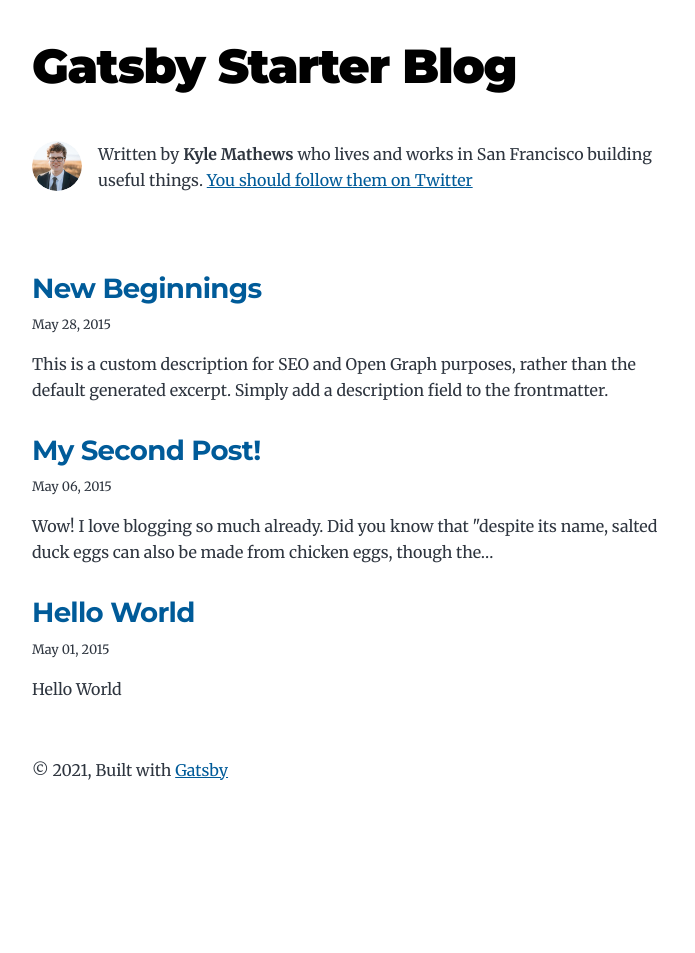
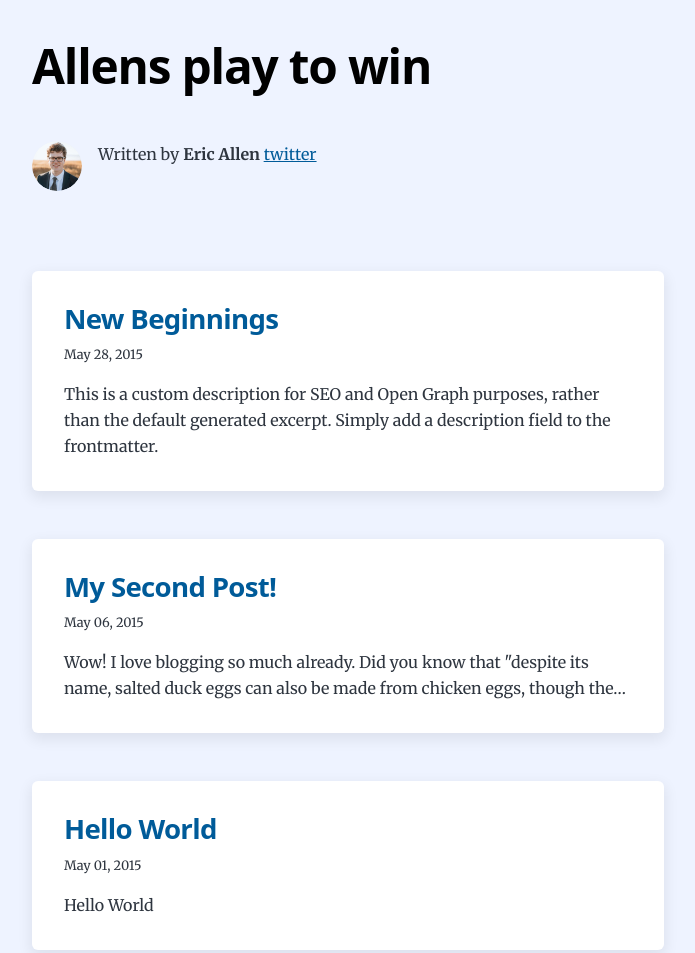
Before and after one commit to egallen15/portfolio, a Gatsby site: page / in a window 1280 px wide. Shown: the top 953 px of the page, without its empty margins (292-987 px from the left). Before the commit the page ends 846 px from the top, so only its background shows below. Built offline with nearby package versions, Linux system fonts and the light colour scheme; Gatsby itself is replaced by a stand-in of ours.

Commit message:
updated styles on posts and blog background, tweaked fonts

```diff
--- a/gatsby-config.js
+++ b/gatsby-config.js
@@ -1,14 +1,14 @@
 module.exports = {
   siteMetadata: {
-    title: `Gatsby Starter Blog`,
+    title: `Allens play to win`,
     author: {
-      name: `Kyle Mathews`,
-      summary: `who lives and works in San Francisco building useful things.`,
+      name: `Eric Allen`,
+      summary: ``,
     },
     description: `A starter blog demonstrating what Gatsby can do.`,
     siteUrl: `https://gatsby-starter-blog-demo.netlify.app/`,
     social: {
-      twitter: `kylemathews`,
+      twitter: `d`,
     },
   },
   plugins: [
--- a/src/components/bio.js
+++ b/src/components/bio.js
@@ -56,7 +56,7 @@ const Bio = () => {
           Written by <strong>{author.name}</strong> {author?.summary || null}
           {` `}
           <a href={`https://twitter.com/${social?.twitter || ``}`}>
-            You should follow them on Twitter
+            twitter
           </a>
         </p>
       )}
--- a/src/style.css
+++ b/src/style.css
@@ -27,7 +27,7 @@
   --spacing-20: 5rem;
   --spacing-24: 6rem;
   --spacing-32: 8rem;
-  --fontFamily-sans: Montserrat, system-ui, -apple-system, BlinkMacSystemFont,
+  --fontFamily-sans: Avenir, system-ui, -apple-system, BlinkMacSystemFont,
     "Segoe UI", Roboto, "Helvetica Neue", Arial, "Noto Sans", sans-serif,
     "Apple Color Emoji", "Segoe UI Emoji", "Segoe UI Symbol", "Noto Color Emoji";
   --fontFamily-serif: "Merriweather", "Georgia", Cambria, "Times New Roman",
@@ -75,6 +75,7 @@ html {
   font-size: var(--fontSize-root);
   -webkit-font-smoothing: antialiased;
   -moz-osx-font-smoothing: grayscale;
+  background-color: #eef3ff;
 }
 
 body {
@@ -260,8 +261,15 @@ a:focus {
 }
 
 .post-list-item {
-  margin-bottom: var(--spacing-8);
-  margin-top: var(--spacing-8);
+  margin-bottom: var(--spacing-12);
+  margin-top: var(--spacing-12);
+  padding: var(--spacing-8);
+  background-color: #ffffff;
+  border-top-left-radius: 6px;
+  border-top-right-radius: 6px;
+  border-bottom-right-radius: 6px;
+  border-bottom-left-radius: 6px;
+  box-shadow: rgba(0, 0, 0, 0.07) 0px 5px 14px 2px;
 }
 
 .post-list-item p {
```
Also changed, not shown: 2 other files.
